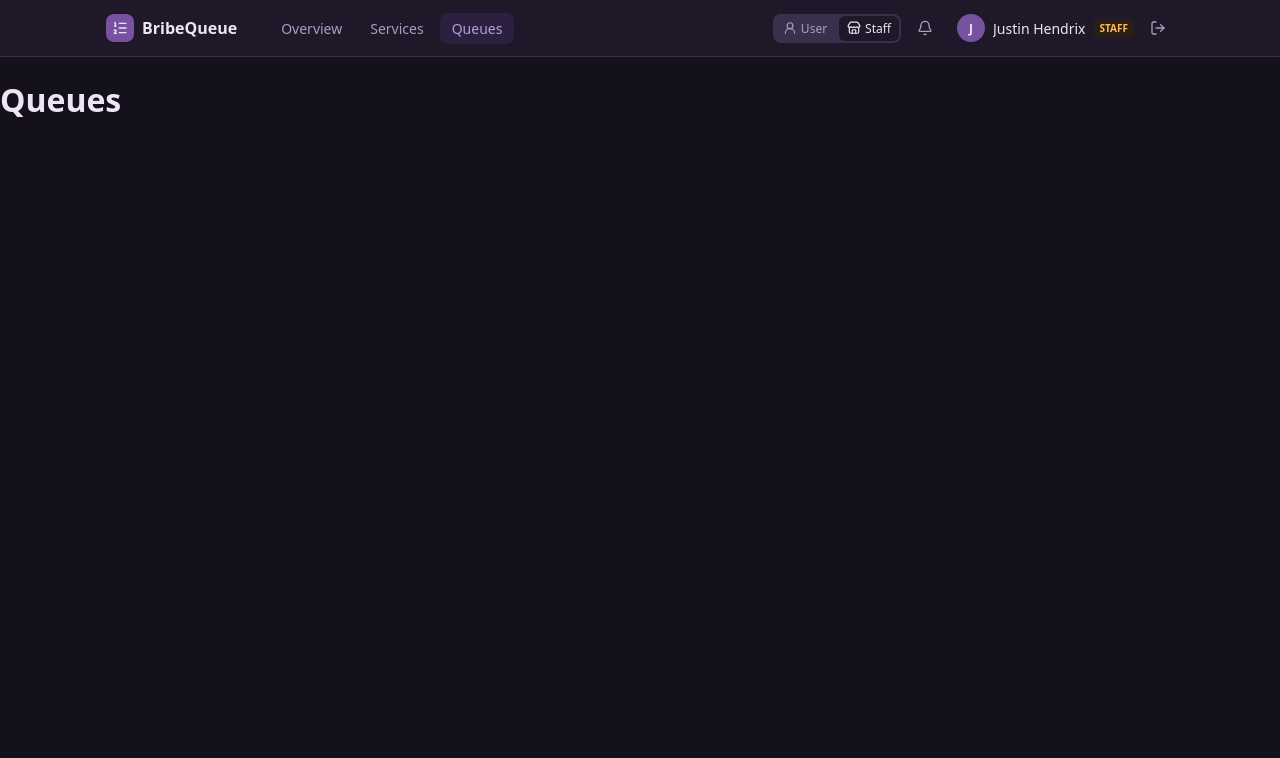
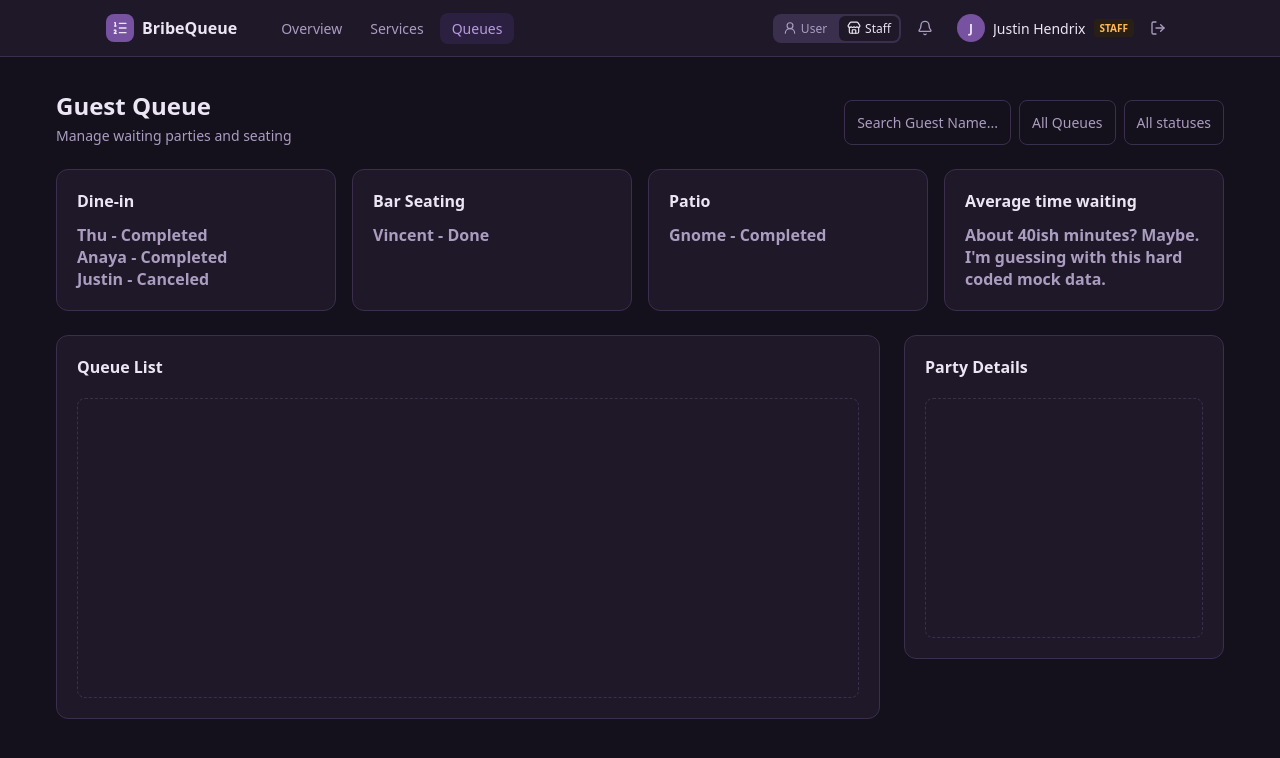
Before and after one commit to COSC-4353-Group-Project/SoftwareDesign, a React (Vite) app: page /admin-queues in a window 1280 px wide. Shown: the top 758 px of the page. Built offline with nearby package versions, Linux system fonts and the light colour scheme.

Commit message:
Worked a little bit on Queues for admin page
Inserted Thu's AdminQueuesPage for both css and jsx. Hard coded in mock data, started a little bit on React for a dropdown menu, but couldn't figure out how it works.

```diff
--- /dev/null
+++ b/src/pages/AdminQueuesPage.css
@@ -0,0 +1,114 @@
+.admin-queues-page {
+  max-width: 1200px;
+  margin: 0 auto;
+  padding: 32px 16px;
+}
+
+/* puts heading and filters next to each other */
+.admin-queues-header {
+  display: flex;
+  flex-wrap: wrap;
+  align-items: flex-end;
+  justify-content: space-between;
+  gap: 16px;
+  margin-bottom: 24px;
+}
+
+.admin-queues-header h1 {
+  margin: 0;
+  font-size: 24px;
+}
+
+.admin-queues-header p {
+  margin: 4px 0 0;
+  color: var(--color-muted-foreground);
+  font-size: 14px;
+}
+
+/* filter areas */
+.admin-queues-filters {
+  display: flex;
+  flex-wrap: wrap;
+  gap: 8px;
+}
+
+.admin-queues-filter {
+  padding: 12px;
+  border: 1px solid var(--color-border);
+  border-radius: 8px;
+  color: var(--color-muted-foreground);
+  font-size: 14px;
+}
+
+/* summary cards */
+.admin-queues-summaries {
+  display: grid;
+  gap: 16px;
+  margin-bottom: 24px;
+}
+
+.admin-queues-summary,
+.admin-queues-table-card,
+.admin-queues-details {
+  padding: 20px;
+  border: 1px solid var(--color-border);
+  border-radius: 12px;
+  background: var(--color-surface);
+}
+
+.admin-queues-summary {
+  min-height: 120px;
+}
+
+.admin-queues-page h2 {
+  margin: 0;
+  font-size: 16px;
+  font-weight: 600;
+}
+
+/* queue list and details layout */
+.admin-queues-layout {
+  display: grid;
+  align-items: start;
+  gap: 24px;
+}
+
+.admin-queues-table-scroll,
+.admin-queues-details-body {
+  margin-top: 20px;
+  border: 1px dashed var(--color-border);
+  border-radius: 8px;
+}
+
+.admin-queues-table-scroll {
+  min-height: 300px;
+  overflow-x: auto;
+}
+
+.admin-queues-details-body {
+  min-height: 240px;
+}
+
+/*summary cards on small screens */
+@media (min-width: 640px) {
+  .admin-queues-summaries {
+    grid-template-columns: repeat(2, minmax(0, 1fr));
+  }
+}
+
+/* summary cards and a sidebar on big screens */
+@media (min-width: 1024px) {
+  .admin-queues-summaries {
+    grid-template-columns: repeat(4, minmax(0, 1fr));
+  }
+
+  .admin-queues-layout {
+    grid-template-columns: minmax(0, 1fr) 320px;
+  }
+}
+
+.admin-box-desc {
+    margin: 12px 0 0;
+    font-size: 14px;
+    color: var(--color-muted-foreground);
+}
--- a/src/pages/AdminQueuesPage.jsx
+++ b/src/pages/AdminQueuesPage.jsx
@@ -1,7 +1,107 @@
-// Placeholder so the "Queues" link in the admin bar has somewhere to go.
-// Empty page
+import "./AdminQueuesPage.css";
+import React, {useState} from 'react';
+
+/* Mock data for search filters in queues and whatnot */
+const MOCK_DATA = [
+  {id: 1, guest: "Thu", service: "Dine-in", status: "Completed"},
+  {id: 2, guest: "Anaya", service: "Dine-in", status: "Completed"},
+  {id: 3, guest: "Justin", service: "Dine-in", status: "Canceled"},
+  {id: 4, guest: "Vincent", service: "Bar Seating", status: "Done"},
+  {id: 5, guest: "Gnome", service: "Patio", status: "Completed"}
+];
+
+const ALL_QUEUES = ["All", "Dine-in", "Bar Seating", "Patio"];
+const ALL_STATUS = ["All", "Completed", "Done", "Canceled"];
+
 function AdminQueuesPage() {
-  return <h1>Queues</h1>
+  const [selectedQueue, setSelectedQueue] = useState("All");
+  const [selectedStatus, setSelectedStatus] = useState("All");
+  const [searchGuest, setSearchGuest] = useState("");
+
+  /* Attempted to make a dropdown. This doesn't work but maybe could be helpful? */
+  function dropdown(parameters, type) {
+    return (
+    <label>
+      {type}
+        <select value = {choice} onChange = {(e) => setChoice(e.target.value)}>
+          <option value = {parameters[0]}>{parameters[0]}</option>
+          <option value = {parameters[1]}>{parameters[1]}</option>
+          <option value = {parameters[2]}>{parameters[2]}</option>
+          <option value = {parameters[3]}>{parameters[3]}</option>
+        </select>
+    </label>
+    );
+  }
+
+  return (
+    <div className="admin-queues-page">
+      {/* placeholder, will change queues and statuses to filters */}
+      <div className="admin-queues-header">
+        <div>
+          <h1>Guest Queue</h1>
+          <p>Manage waiting parties and seating</p>
+        </div>
+        <div className="admin-queues-filters">
+          <div className="admin-queues-filter">
+            {/* Search guest name */}
+            Search Guest Name...
+          </div>
+          <div className="admin-queues-filter">
+            All Queues
+            {/* Attempted to call on function `dropdown` to make the dropdown menu, failed. */}
+            {/* {dropdown(ALL_QUEUES, "All Queues")} */}
+          </div>
+          <div className="admin-queues-filter">
+            All statuses
+          </div>
+        </div>
+      </div>
+
+      {/* summary cards at top*/}
+      <div className="admin-queues-summaries">
+        <section className="admin-queues-summary">
+          <h2>Dine-in</h2>
+          <div className = "admin-box-desc">
+            <h2>{MOCK_DATA[0].guest} - {MOCK_DATA[0].status}</h2>
+            <h2>{MOCK_DATA[1].guest} - {MOCK_DATA[1].status}</h2>
+            <h2>{MOCK_DATA[2].guest} - {MOCK_DATA[2].status}</h2>
+          </div>
+        </section>
+        <section className="admin-queues-summary">
+          <h2>Bar Seating</h2>
+          <div className = "admin-box-desc">
+            <h2>{MOCK_DATA[3].guest} - {MOCK_DATA[3].status}</h2>
+          </div>
+        </section>
+        <section className="admin-queues-summary">
+          <h2>Patio</h2>
+          <div className = "admin-box-desc">
+            <h2>{MOCK_DATA[4].guest} - {MOCK_DATA[4].status}</h2>
+          </div>
+        </section>
+        <section className="admin-queues-summary">
+          <h2>Average time waiting</h2>
+          <div className = "admin-box-desc">
+            {/* I don't know how to implement an average time thing like Justin has done. - Vince */}
+            <h2>About 40ish minutes? Maybe. I'm guessing with this hard coded mock data.</h2>
+          </div>
+        </section>
+      </div>
+
+      {/* queue list and party details */}
+      <div className="admin-queues-layout">
+        <section className="admin-queues-table-card">
+          <h2>Queue List</h2>
+          <div className="admin-queues-table-scroll"></div>
+        </section>
+
+        <aside className="admin-queues-details">
+          <h2>Party Details</h2>
+          <div className="admin-queues-details-body"></div>
+        </aside>
+      </div>
+    </div>
+  );
 }
 
-export default AdminQueuesPage
+export default AdminQueuesPage;
```
